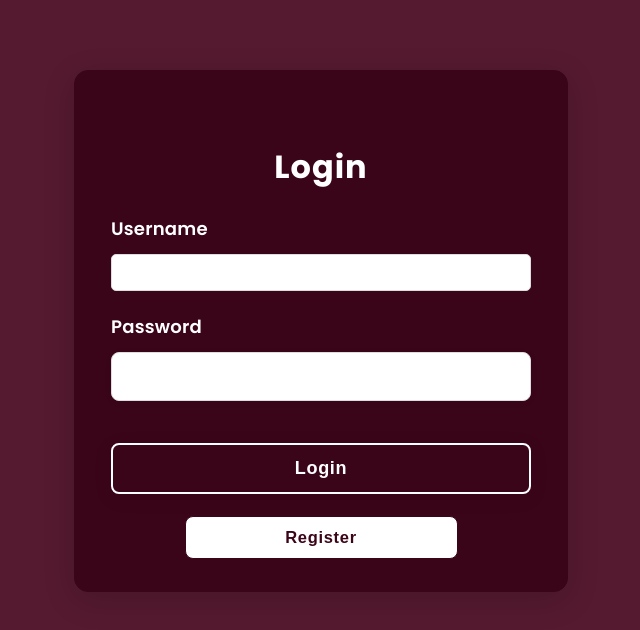
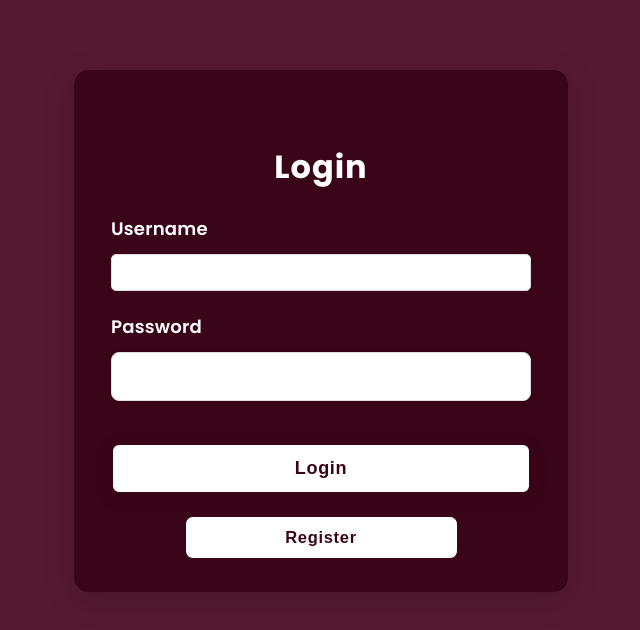
Before and after one commit to Tgovardhan2005/Expense-Tracker, a React (Vite) app: page / in a window 1280 px wide. In both pictures the pointer is over the button "Login". Shown: the top 630 px of the page, without its empty margins (319-959 px from the left). Built offline with nearby package versions, Linux system fonts and the light colour scheme.

Commit message:
auth btn color updated

```diff
--- a/src/index.css
+++ b/src/index.css
@@ -224,8 +224,8 @@ span{
 
 .auth-container button,
 .auth-container .small-button {
-  background: #fff;
-  color: #3a0519;
+  background: #3a0519;
+  color: #fff;
   border: none;
   border-radius: 8px;
   padding: 13px 0;
@@ -242,9 +242,9 @@ span{
 
 .auth-container button:hover,
 .auth-container .small-button:hover {
-  background: #3a0519;
-  color: #fff;
-  border: solid 2px #fff;
+  background: #fff;
+  color: #3a0519;
+  border: solid 2px #3a0519;
   box-shadow: 0 4px 18px rgba(58,5,25,0.10);
 }
 
```
